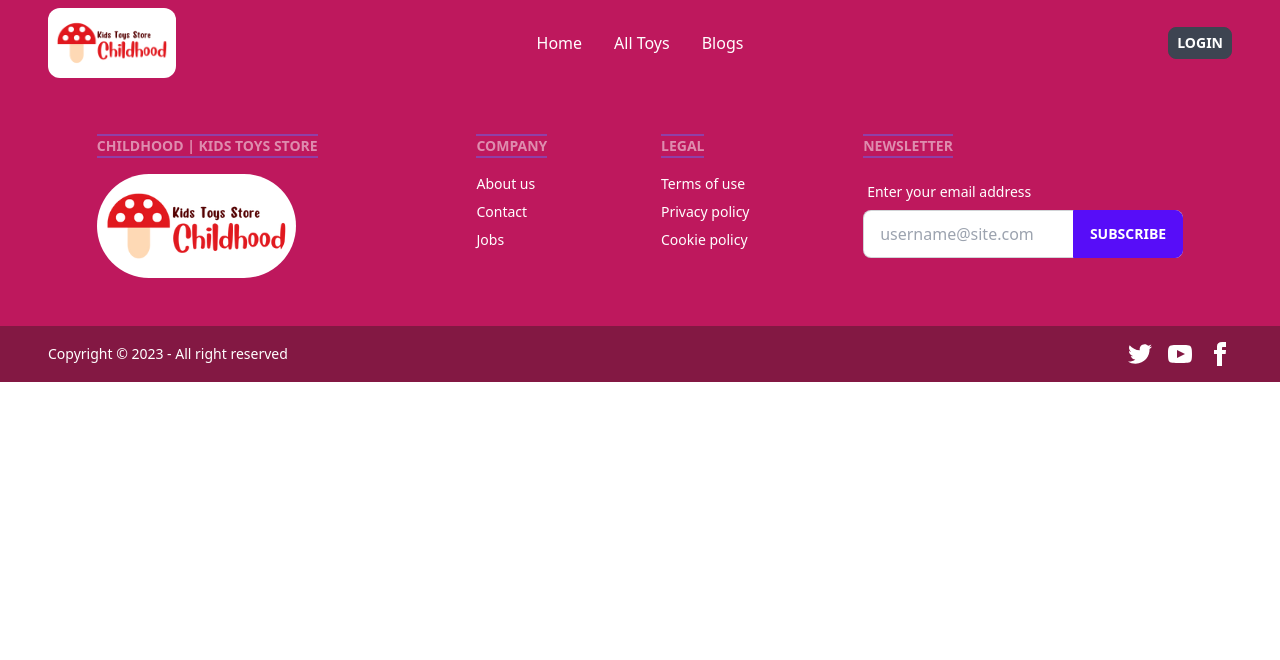
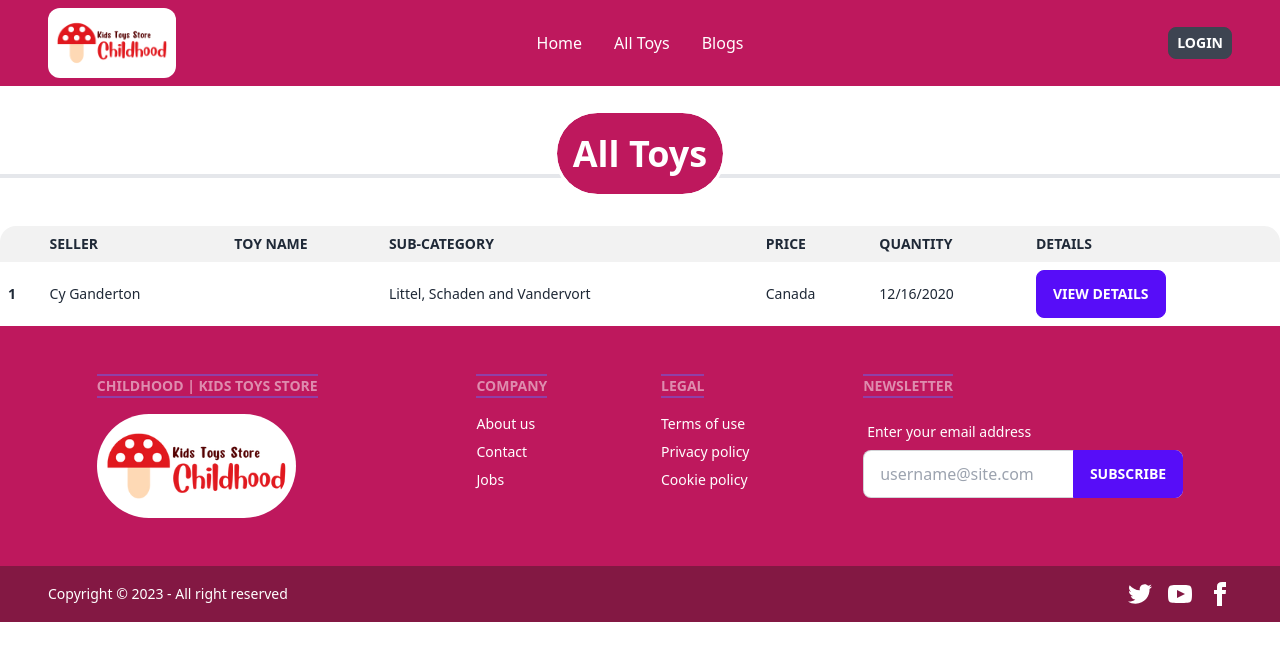
Before and after one commit to tarequemusa/childhood-client-assignment-11, a React (Vite) app: page /alltoys in a window 1280 px wide. Shown: the top 660 px of the page. Built offline with nearby package versions, Linux system fonts and the light colour scheme; no server answers.

Commit message:
Category sorted

```diff
--- a/src/components/Toy/Toy.jsx
+++ b/src/components/Toy/Toy.jsx
@@ -8,7 +8,7 @@ const Toy = ({toy}) => {
 
 
     return (
-        <div className="card w-96 bg-base-100 shadow-xl my-5">
+        <div className="card w-full bg-base-100 shadow-xl my-5">
             <figure className="px-10 pt-10">
                 <img src={image} alt="Dolls" className="rounded-xl p-2 border-4" />
             </figure>
--- a/src/components/pages/AllToys/AllToys.jsx
+++ b/src/components/pages/AllToys/AllToys.jsx
@@ -1,10 +1,52 @@
+import {useEffect, useState} from 'react';
 import useTitle from '../../../Hooks/useTitle';
+import Toy from '../../Toy/Toy';
 
-const AllToys = () => {
+
+const AllToys = ({toys}) => {
     useTitle("All Toys");
+
+    const [alltoys, setAllToys] = useState([])
+
+    const {
+        title, image, price, rating
+    } = toys || {};
+
+    useEffect(() => {
+        fetch("http://localhost:5000/alltoys/")
+            .then((res) => res.json())
+            .then((result) => {
+                setAllToys(result);
+            });
+    }, []);
+
     return (
-        <div>
-
+        <div className="overflow-x-auto w-full container mx-auto">
+            <h2 className='text-4xl font-bold border-b-4 text-center my-12'><span className='rounded-full outline p-4 bg-pink-700 text-white'>All Toys</span></h2>
+            <table className="table table-compact w-full">
+                <thead>
+                    <tr>
+                        <th></th>
+                        <th>Seller</th>
+                        <th>Toy Name</th>
+                        <th>Sub-category</th>
+                        <th>Price</th>
+                        <th>Quantity</th>
+                        <th>Details</th>
+                    </tr>
+                </thead>
+                <tbody>
+                    <tr>
+                        <th>1</th>
+                        <td>Cy Ganderton</td>
+                        <td>{title}</td>
+                        <td>Littel, Schaden and Vandervort</td>
+                        <td>Canada</td>
+                        <td>12/16/2020</td>
+                        <td><button className='btn btn-primary'>View Details</button></td>
+                    </tr>
+                </tbody>
+            </table>
         </div>
     );
 };
```
